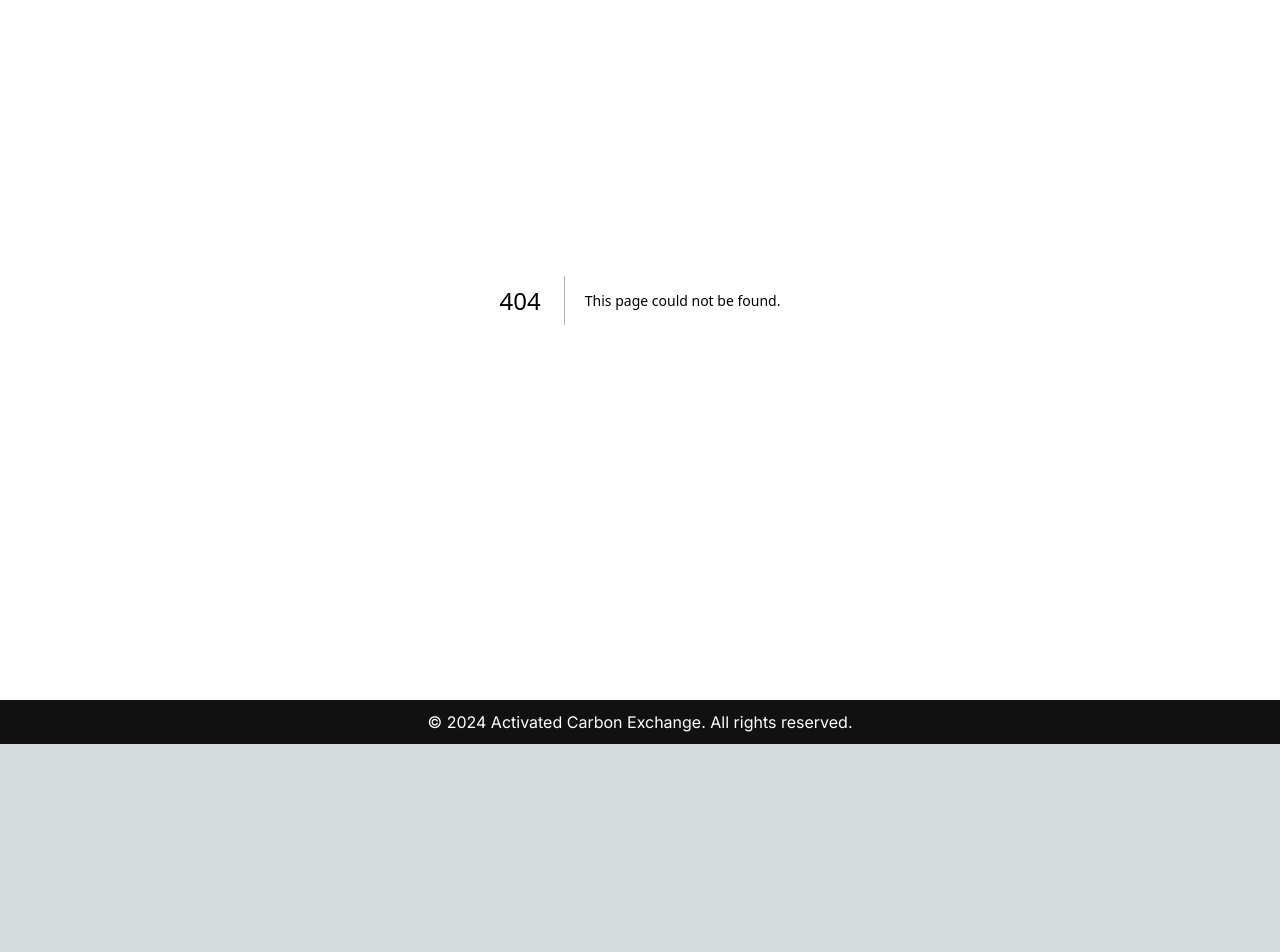
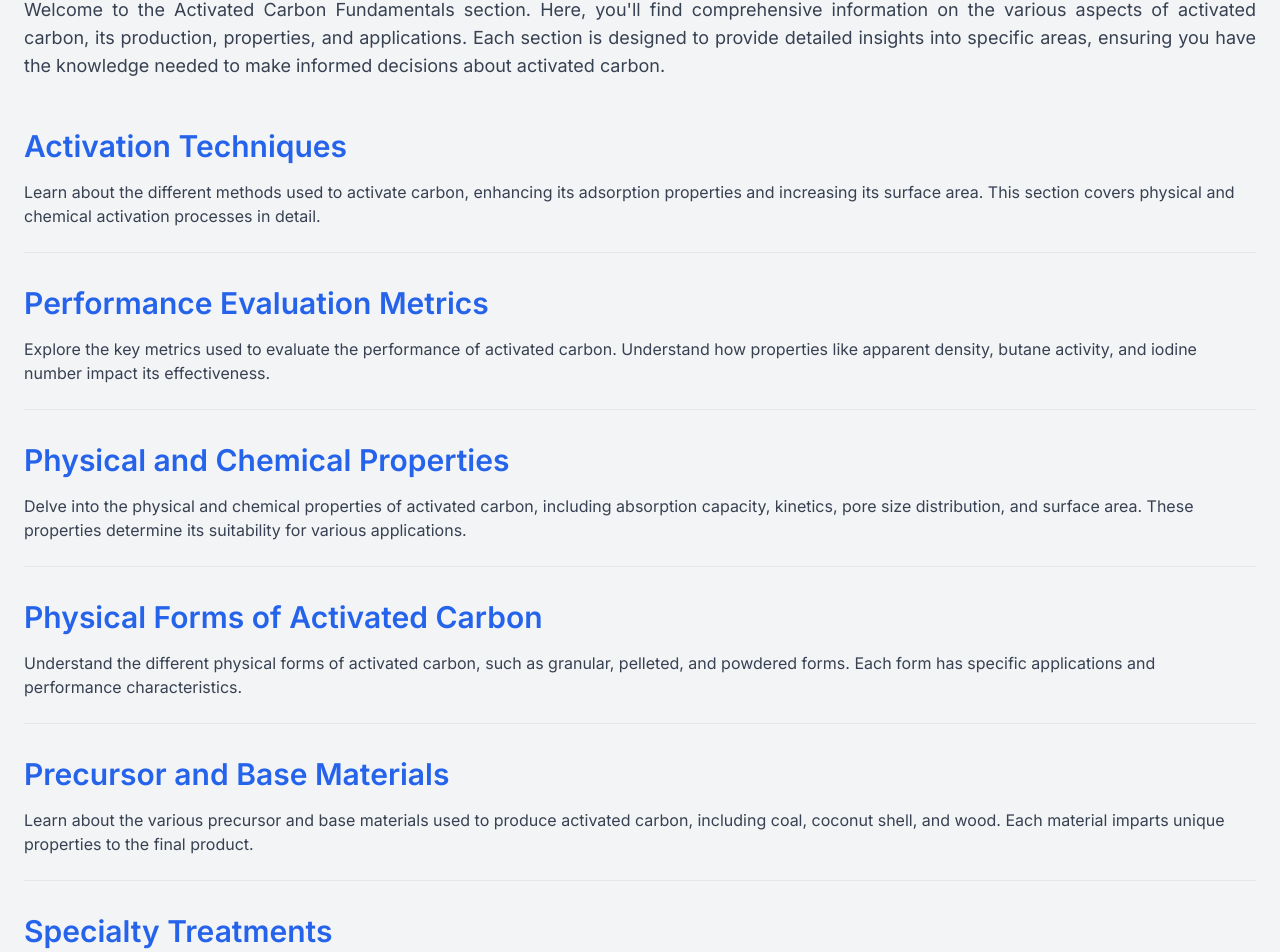
Before and after one commit to intelcarbon/activated_carbon_exchange, a Next.js app in the folder activated-carbon-exchange/: page /pages/activated-carbon-fundamentals in a window 1280 px wide. Before the commit this address had no page. Shown: the part 100-1052 px from the top of the page. Before the commit the page ends 844 px from the top, so only its background shows below. Built offline with nearby package versions, Linux system fonts and the light colour scheme.

Commit message:
created the main index page for activated-carbon-fundamentals

```diff
--- /dev/null
+++ b/activated-carbon-exchange/src/app/pages/activated-carbon-fundamentals/page.tsx
@@ -0,0 +1,67 @@
+import React from 'react';
+import Link from 'next/link';
+
+const ActivatedCarbonFundamentals = () => {
+  return (
+    <div className="p-6 bg-gray-100">
+      <div className="max-w-7xl mx-auto">
+        <h1 className="text-center text-4xl font-bold mb-8 text-gray-900">Activated Carbon Fundamentals</h1>
+        <p className="text-justify text-lg mb-12 text-gray-700">
+          Welcome to the Activated Carbon Fundamentals section. Here, you'll find comprehensive information on the various aspects of activated carbon, its production, properties, and applications. Each section is designed to provide detailed insights into specific areas, ensuring you have the knowledge needed to make informed decisions about activated carbon.
+        </p>
+        <ul className="space-y-8">
+          <li className="border-b pb-6">
+            <h2 className="text-3xl font-semibold mb-4 text-gray-800">
+              <Link href="activation-techniques" className="text-blue-600 hover:underline">
+                Activation Techniques
+              </Link>
+            </h2>
+            <p className="text-gray-700">Learn about the different methods used to activate carbon, enhancing its adsorption properties and increasing its surface area. This section covers physical and chemical activation processes in detail.</p>
+          </li>
+          <li className="border-b pb-6">
+            <h2 className="text-3xl font-semibold mb-4 text-gray-800">
+              <Link href="activated-carbon-fundamentals/performance-evaluation-metrics" className="text-blue-600 hover:underline">
+                Performance Evaluation Metrics
+              </Link>
+            </h2>
+            <p className="text-gray-700">Explore the key metrics used to evaluate the performance of activated carbon. Understand how properties like apparent density, butane activity, and iodine number impact its effectiveness.</p>
+          </li>
+          <li className="border-b pb-6">
+            <h2 className="text-3xl font-semibold mb-4 text-gray-800">
+              <Link href="activated-carbon-fundamentals/physical-and-chemical-properties" className="text-blue-600 hover:underline">
+                Physical and Chemical Properties
+              </Link>
+            </h2>
+            <p className="text-gray-700">Delve into the physical and chemical properties of activated carbon, including absorption capacity, kinetics, pore size distribution, and surface area. These properties determine its suitability for various applications.</p>
+          </li>
+          <li className="border-b pb-6">
+            <h2 className="text-3xl font-semibold mb-4 text-gray-800">
+              <Link href="activated-carbon-fundamentals/physical-forms-of-activated-carbon" className="text-blue-600 hover:underline">
+                Physical Forms of Activated Carbon
+              </Link>
+            </h2>
+            <p className="text-gray-700">Understand the different physical forms of activated carbon, such as granular, pelleted, and powdered forms. Each form has specific applications and performance characteristics.</p>
+          </li>
+          <li className="border-b pb-6">
+            <h2 className="text-3xl font-semibold mb-4 text-gray-800">
+              <Link href="activated-carbon-fundamentals/precursor-and-base-materials" className="text-blue-600 hover:underline">
+                Precursor and Base Materials
+              </Link>
+            </h2>
+            <p className="text-gray-700">Learn about the various precursor and base materials used to produce activated carbon, including coal, coconut shell, and wood. Each material imparts unique properties to the final product.</p>
+          </li>
+          <li className="pb-6">
+            <h2 className="text-3xl font-semibold mb-4 text-gray-800">
+              <Link href="activated-carbon-fundamentals/specialty-treatments" className="text-blue-600 hover:underline">
+                Specialty Treatments
+              </Link>
+            </h2>
+            <p className="text-gray-700">Discover the specialty treatments applied to activated carbon to enhance its performance for specific applications. This includes acid-washed, impregnated, and water-washed carbon.</p>
+          </li>
+        </ul>
+      </div>
+    </div>
+  );
+};
+
+export default ActivatedCarbonFundamentals;
```
